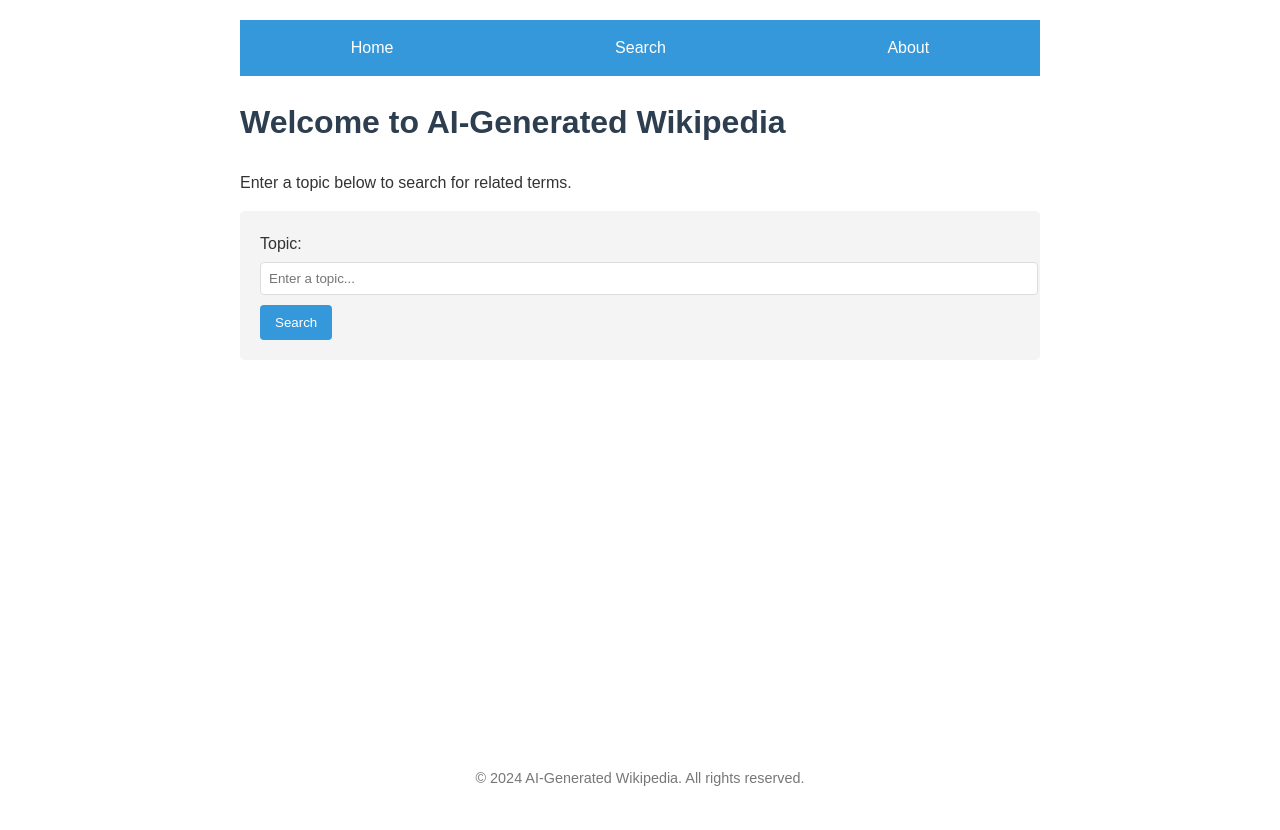
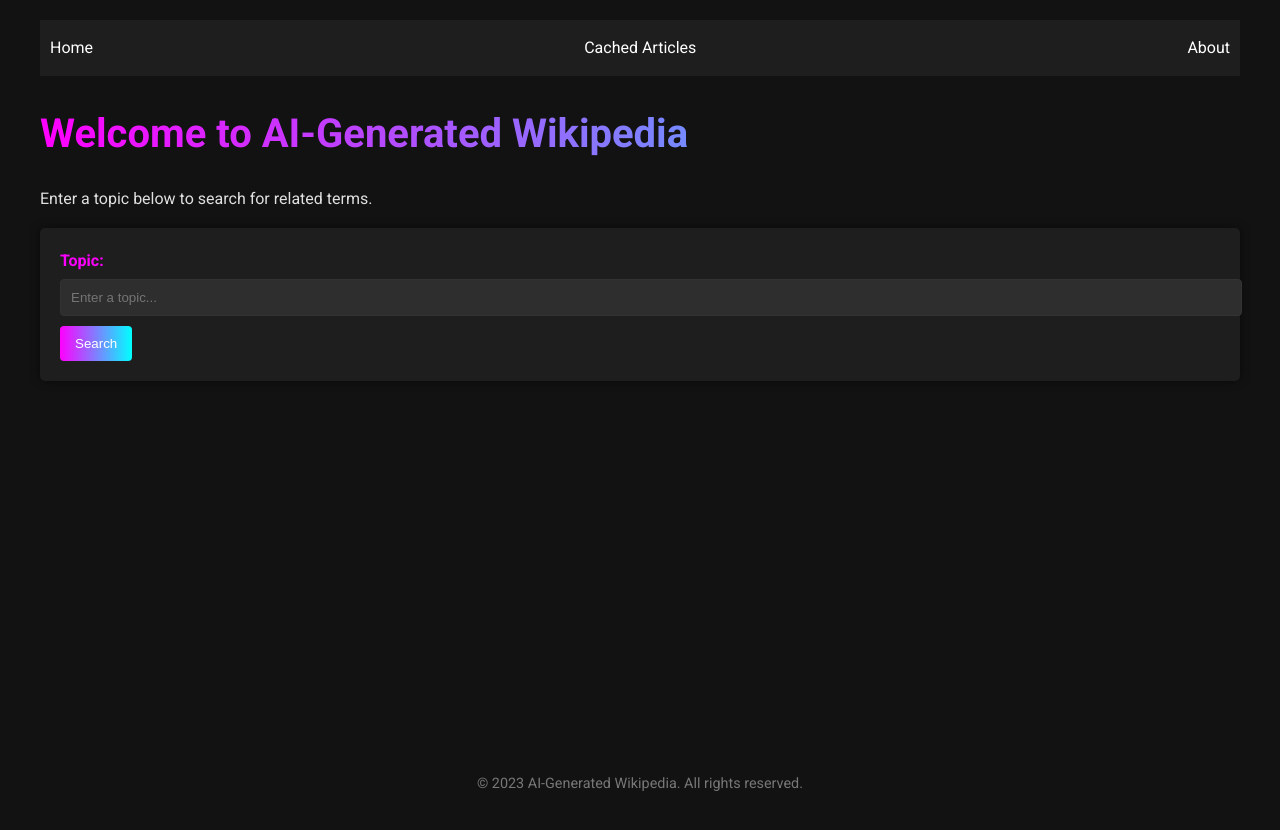
Before and after one commit to zenitogr/ai-wikipedia, a Flask app: page / in a window 1280 px wide. Before the commit the page ends 786 px from the top, so only its background shows below. Run offline with Flask 3, Linux system fonts and the light colour scheme; parts of the project's set-up code (start-up, migrations or seed data) failed here and were passed over.

Commit message:
nice theme and cached_articles.html

```diff
--- a/app/routes.py
+++ b/app/routes.py
@@ -1,4 +1,4 @@
-from flask import render_template, request, jsonify, flash
+from flask import render_template, request, jsonify, flash, redirect, url_for
 from flask import current_app as app
 from app.ai_generator import ai_generator
 from app.image_finder import get_images_for_suggestions
@@ -43,6 +43,26 @@ def search():
         flash('An unexpected error occurred. Please try again later.', 'error')
         return render_template('index.html', title='AI Wikipedia')
 
+@app.route('/cached_articles')
+def cached_articles():
+    try:
+        keys = redis_client.keys('article:*')
+        articles = []
+        for key in keys:
+            article = redis_client.get(key)
+            if article:
+                article_data = json.loads(article)
+                if 'title' in article_data and 'content' in article_data:
+                    article_data['id'] = key.split(':', 1)[1]  # Use the Redis key as the article ID
+                    articles.append(article_data)
+                else:
+                    app.logger.error(f"Invalid article structure for key: {key}")
+        return render_template('cached_articles.html', title='Cached Articles', articles=articles)
+    except Exception as e:
+        app.logger.error(f'Error fetching cached articles: {str(e)}')
+        flash('An unexpected error occurred. Please try again later.', 'error')
+        return redirect(url_for('index'))
+
 @app.route('/generate/<topic>', methods=['GET'])
 def generate(topic):
     decoded_topic = topic.replace('%20', ' ')
@@ -60,12 +80,27 @@ def generate(topic):
         flash('An unexpected error occurred. Please try again later.', 'error')
         return render_template('index.html', title='AI Wikipedia')
 
+@app.route('/article/<article_id>')
+def view_article(article_id):
+    try:
+        article = redis_client.get(f'article:{article_id}')
+        if article:
+            article = json.loads(article)
+            return render_template('article.html', title=article['title'], content=article['content'], images=article['images'], image_suggestions=article['image_suggestions'])
+        else:
+            flash('Article not found.', 'error')
+            return redirect(url_for('cached_articles'))
+    except Exception as e:
+        app.logger.error(f'Error fetching article: {str(e)}')
+        flash('An unexpected error occurred. Please try again later.', 'error')
+        return redirect(url_for('cached_articles'))
+
 def render_cached_article(cached_result, decoded_topic):
     cached_data = json.loads(cached_result)
     logger.info(f"Returning cached article for topic: {decoded_topic}")
     return render_template('article.html',
                            title=decoded_topic,
-                           article=cached_data['article'],
+                           content=cached_data['content'],
                            images=cached_data['images'],
                            image_suggestions=cached_data['image_suggestions'])
 
@@ -81,14 +116,30 @@ def generate_and_cache_article(decoded_topic, cache_key):
         logger.warning(f"No images found for topic: {decoded_topic}")
 
     cache_data = {
-        'article': article,
+        'title': decoded_topic,
+        'content': article,  # Ensure 'content' is included
         'images': images,
         'image_suggestions': image_suggestions
     }
-    redis_client.setex(cache_key, 3600, json.dumps(cache_data))  # Cache for 1 hour
+    redis_client.set(cache_key, json.dumps(cache_data))  # No expiration time set
 
     return render_template('article.html',
                            title=decoded_topic,
-                           article=article,
+                           content=article,
                            images=images,
                            image_suggestions=image_suggestions)
+
+@app.route('/clear_cache', methods=['POST'])
+def clear_cache():
+    token = request.headers.get('Authorization')
+    if token != app.config['CLEAR_CACHE_TOKEN']:
+        app.logger.warning('Unauthorized attempt to clear cache.')
+        return 'Unauthorized.', 401
+
+    try:
+        redis_client.flushdb()
+        app.logger.info('Redis cache cleared successfully.')
+        return 'Cache cleared successfully.', 200
+    except Exception as e:
+        app.logger.error(f'Error clearing cache: {str(e)}')
+        return 'Error clearing cache.', 500
--- a/app/static/css/style.css
+++ b/app/static/css/style.css
@@ -1,46 +1,58 @@
 body {
-    font-family: Arial, sans-serif;
+    font-family: 'Roboto', sans-serif;
     line-height: 1.6;
-    color: #333;
-    max-width: 800px;
+    color: #e0e0e0;
+    max-width: 1200px;
     margin: 0 auto;
     padding: 20px;
+    background-color: #121212;
 }
 
 h1 {
-    color: #2c3e50;
+    color: #ff00ff;
+    font-size: 2.5em;
+    margin-bottom: 20px;
+    background: linear-gradient(90deg, #ff00ff, #00ffff);
+    -webkit-background-clip: text;
+    -webkit-text-fill-color: transparent;
 }
 
 form {
-    background: #f4f4f4;
+    background: #1e1e1e;
     padding: 20px;
     border-radius: 5px;
+    box-shadow: 0 0 10px rgba(0, 0, 0, 0.5);
 }
 
 label {
     display: block;
     margin-bottom: 5px;
+    font-weight: bold;
+    color: #ff00ff;
 }
 
 input[type="text"] {
     width: 100%;
-    padding: 8px;
+    padding: 10px;
     margin-bottom: 10px;
-    border: 1px solid #ddd;
+    border: 1px solid #333;
     border-radius: 4px;
+    background-color: #2e2e2e;
+    color: #e0e0e0;
 }
 
 button {
-    background: #3498db;
+    background: linear-gradient(90deg, #ff00ff, #00ffff);
     color: #fff;
     padding: 10px 15px;
     border: none;
     border-radius: 4px;
     cursor: pointer;
+    transition: background-color 0.3s ease;
 }
 
 button:hover {
-    background: #2980b9;
+    background: linear-gradient(90deg, #00ffff, #ff00ff);
 }
 
 .alert {
@@ -116,20 +131,22 @@ button:hover {
 }
 
 .back-button:hover {
-    background-color: #2980b9;
+    background: linear-gradient(90deg, #00ffff, #ff00ff);
 }
 
 header {
-    background-color: #3498db;
+    background-color: #1e1e1e;
     padding: 10px 0;
     margin-bottom: 20px;
+    color: white;
 }
 
 nav {
-    max-width: 800px;
+    max-width: 1200px;
     margin: 0 auto;
     display: flex;
-    justify-content: space-around;
+    justify-content: space-between;
+    align-items: center;
 }
 
 .nav-button {
--- a/app/templates/article.html
+++ b/app/templates/article.html
@@ -3,7 +3,7 @@
 {% block content %}
     <div class="article-container">
         <div class="article-content">
-            {{ article | markdown | safe }}
+            {{ content | markdown | safe }}
         </div>
         <div class="image-suggestions">
             <h3>Related Images</h3>
@@ -20,5 +20,5 @@
         </div>
     </div>
 
-    <a href="{{ url_for('index') }}">Generate another article</a>
+    <a href="{{ url_for('cached_articles') }}" class="back-button">Back to Cached Articles</a>
 {% endblock %}
--- a/app/templates/base.html
+++ b/app/templates/base.html
@@ -3,28 +3,23 @@
 <head>
     <meta charset="UTF-8">
     <meta name="viewport" content="width=device-width, initial-scale=1.0">
-    <title>{% block title %}AI Wikipedia{% endblock %}</title>
+    <title>{{ title }}</title>
     <link rel="stylesheet" href="{{ url_for('static', filename='css/style.css') }}">
-    <link rel="icon" href="{{ url_for('static', filename='favicon.ico') }}">
-    {% block head %}{% endblock %}
+    <link href="https://fonts.googleapis.com/css2?family=Roboto:wght@400;700&display=swap" rel="stylesheet">
 </head>
 <body>
     <header>
         <nav>
             <a href="{{ url_for('index') }}" class="nav-button">Home</a>
-            <a href="{{ url_for('index') }}" class="nav-button">Search</a>
-            <a href="#" class="nav-button">About</a>
+            <a href="{{ url_for('cached_articles') }}" class="nav-button">Cached Articles</a>
+            <a href="{{ url_for('index') }}" class="nav-button">About</a>
         </nav>
     </header>
-
     <main>
         {% block content %}{% endblock %}
     </main>
-
     <footer>
-        <p>&copy; 2024 AI-Generated Wikipedia. All rights reserved.</p>
+        <p>&copy; 2023 AI-Generated Wikipedia. All rights reserved.</p>
     </footer>
-
-    {% block scripts %}{% endblock %}
 </body>
 </html>
--- a/config.py
+++ b/config.py
@@ -5,7 +5,7 @@ class Config:
     GROQ_API_KEY = os.environ.get('GROQ_API_KEY')
     REDIS_URL = os.environ.get('REDIS_URL')
     REDIS_PASSWORD = os.environ.get('REDIS_PASSWORD')
-
+    CLEAR_CACHE_TOKEN = os.environ.get('CLEAR_CACHE_TOKEN')
     if not REDIS_URL or not REDIS_PASSWORD:
         raise ValueError("REDIS_URL and REDIS_PASSWORD must be set in environment variables")
     if not GROQ_API_KEY:
```
Also changed, not shown: other parts of app/static/css/style.css (+48 -11 lines), app/templates/cached_articles.html (added, +19 -0 lines), app/templates/view_article.html (added, +23 -0 lines).
